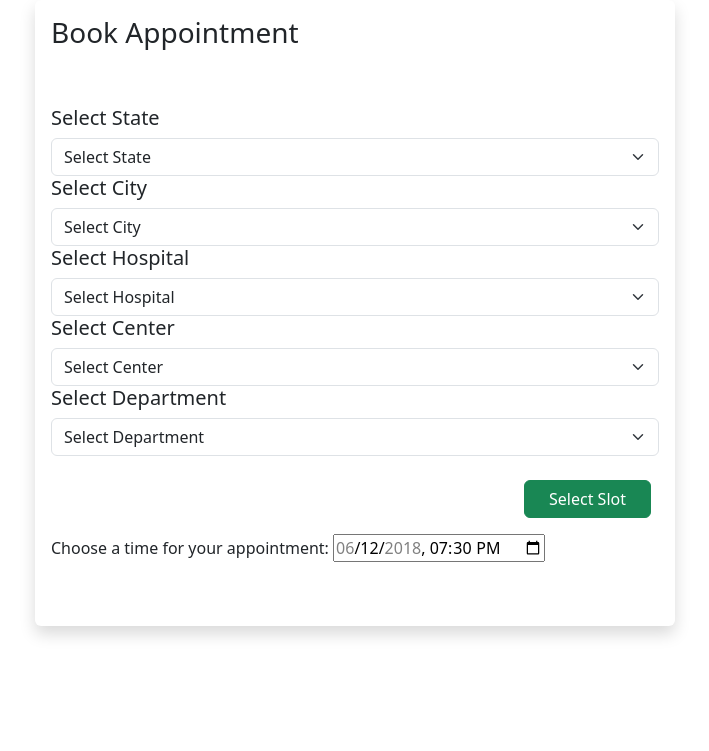
After one commit to KaranJoshi101/onlinebooking, a Flask app: template templates/book.html in a window 1280 px wide. The commit adds this page. Shown: the top 751 px of the page, without its empty margins (285-994 px from the left). Run offline with Flask 3, Linux system fonts and the light colour scheme; the template is opened without the code that fills it, so the values that code supplies are empty.

Commit message:
book functionality added

```diff
--- a/application/controllers.py
+++ b/application/controllers.py
@@ -77,7 +77,7 @@ def setPassword(userId):
     if request.method=='POST':
         password=request.form.get('pass')
         u.password=password
-
+        db.session.commit()
         if(u.nMembers):
             return redirect(f'/{userId}/dashboard')
 
--- /dev/null
+++ b/templates/book.html
@@ -0,0 +1,79 @@
+<html lang="en">
+<head>
+    <meta charset="UTF-8">
+    <meta name="viewport" content="width=device-width, initial-scale=1.0">
+    <title>Select Hospital</title>
+    <link href="https://cdn.jsdelivr.net/npm/bootstrap@5.3.3/dist/css/bootstrap.min.css" rel="stylesheet" integrity="sha384-QWTKZyjpPEjISv5WaRU9OFeRpok6YctnYmDr5pNlyT2bRjXh0JMhjY6hW+ALEwIH" crossorigin="anonymous">
+    <link rel="stylesheet" href="/static/selecthost.css">
+    <script src="https://cdn.jsdelivr.net/npm/bootstrap@5.3.3/dist/js/bootstrap.bundle.min.js" integrity="sha384-YvpcrYf0tY3lHB60NNkmXc5s9fDVZLESaAA55NDzOxhy9GkcIdslK1eN7N6jIeHz" crossorigin="anonymous"></script>
+</head>
+<body>
+    <div class="container col-6 shadow p-3 mb-5 bg-body rounded top-cont  pb-5">
+        <h3 id="book-appointment">Book Appointment</h3>
+        <div class="select-detail-hospital pt-5">
+            <form>
+                <div class="d-flex flex-column justify-content-center">
+                    <h5>Select State</h5>
+                    <select class="form-select" aria-label="Default select example">
+                        <option selected="">Select State</option>
+                        <option value="1">One</option>
+                        <option value="2">Two</option>
+                        <option value="3">Three</option>
+                      </select>
+                </div>
+                <div class="d-flex flex-column justify-content-center select-box">
+                    <h5>Select City</h5>
+                    <select class="form-select" aria-label="Default select example">
+                        <option selected="">Select City</option>
+                        <option value="1">One</option>
+                        <option value="2">Two</option>
+                        <option value="3">Three</option>
+                      </select>
+                </div>
+                <div class="d-flex flex-column justify-content-center select-box">
+                    <h5>Select Hospital</h5>
+                    <select class="form-select" aria-label="Default select example">
+                        <option selected="">Select Hospital</option>
+                        <option value="1">One</option>
+                        <option value="2">Two</option>
+                        <option value="3">Three</option>
+                      </select>
+                </div>
+                <div class="d-flex flex-column justify-content-center select-box">
+                    <h5>Select Center</h5>
+                    <select class="form-select" aria-label="Default select example">
+                        <option selected="">Select Center</option>
+                        <option value="1">One</option>
+                        <option value="2">Two</option>
+                        <option value="3">Three</option>
+                      </select>
+                </div>
+                <div class="d-flex flex-column justify-content-center select-box">
+                    <h5>Select Department</h5>
+                    <select class="form-select" aria-label="Default select example">
+                        <option selected="">Select Department</option>
+                        <option value="1">One</option>
+                        <option value="2">Two</option>
+                        <option value="3">Three</option>
+                      </select>
+                </div>
+                <div class="d-flex justify-content-end">
+                    <button type="button" class="btn btn-success px-4 me-md-2 mt-4 select-slot-btn">Select Slot</button>
+                </div>
+            </form>
+        </div>
+
+
+        <div id="form-slot">
+            <form>
+                <label for="meeting-time">Choose a time for your appointment:</label>
+                <input type="datetime-local" id="meeting-time" name="meeting-time" value="2018-06-12T19:30" min="2018-06-07T00:00" max="2018-06-14T00:00">
+            </form>
+        </div>
+
+
+    </div>
+
+    <script src="/static/selecthost.js"></script>
+
+</body></html>
--- a/templates/register.html
+++ b/templates/register.html
@@ -27,6 +27,7 @@
             <div class="text-center mt-5"><button type="submit" id="otpbtn" class="btn btn-success">Send OTP</button></div>
           </div>
         </form>
+        <a href="/login">Login here</a>
     </div>
 
 </body>
```
Also changed, not shown: static/book.css (added, +35 -0 lines), static/book.js (added, +11 -0 lines).
